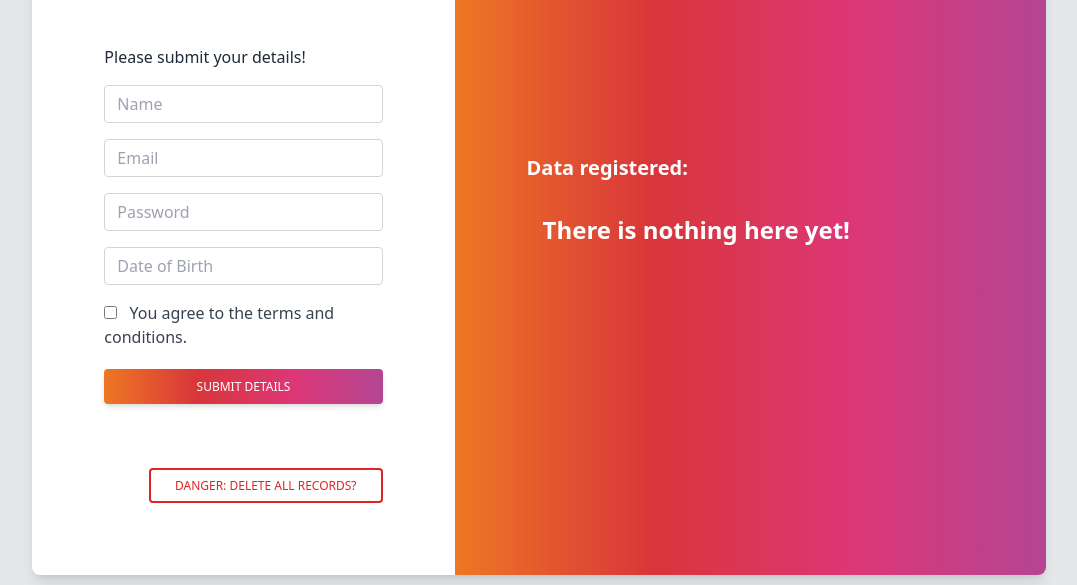
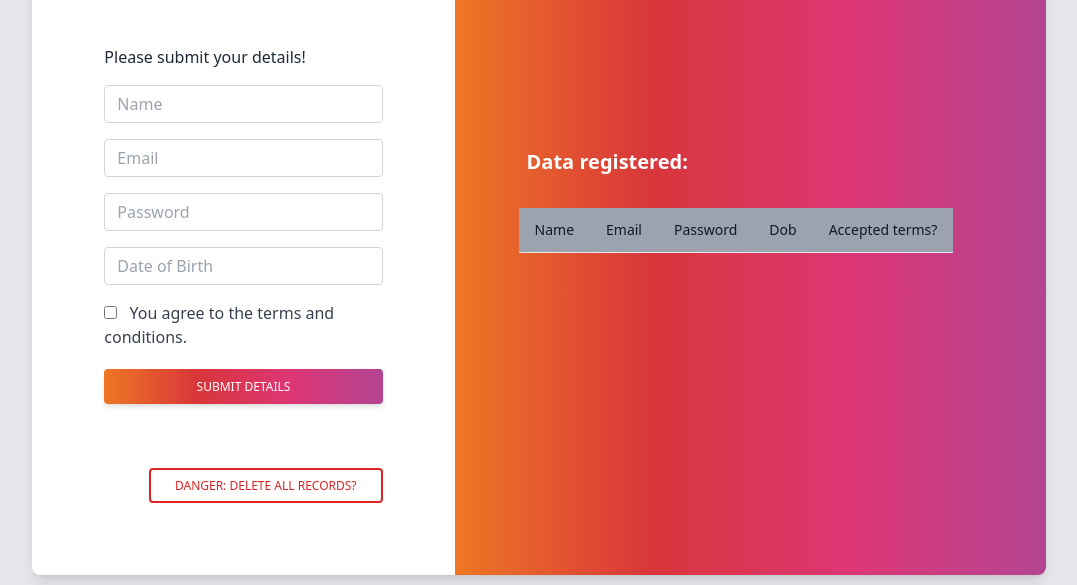
Before and after one commit to shivamsn97/WD101-Form, a plain HTML site: page index.html in a window 1280 px wide. Shown: the part 215-800 px from the top of the page, without its empty margins (101-1178 px from the left). Drawn offline with nearby package versions, Linux system fonts and the light colour scheme.

Commit message:
Removed empty message for submission to bot

```diff
--- a/index.html
+++ b/index.html
@@ -126,7 +126,7 @@
                               <div class="py-2 inline-block min-w-full sm:px-4 lg:px-6">
                                 <div class="overflow-hidden">
                                   <h2 id="nodata" class="text-2xl font-bold text-center hidden px-6">There is nothing here yet!</h2>
-                                  <table class="min-w-full hidden" id="table">
+                                  <table class="min-w-full" id="table">
                                     <thead class="bg-gray-400 border-b">
                                       <tr>
                                         <!-- <th scope="col" class="text-sm font-medium text-gray-900 px-4 py-3 text-left">
--- a/script.js
+++ b/script.js
@@ -50,10 +50,10 @@ function resetDetails() {
         localStorage.clear();
         var table_tbody = document.getElementById("table_tbody");
         table_tbody.innerHTML = "";
-        var table = document.getElementById("table");
-        table.classList.add("hidden");
-        var nodata = document.getElementById("nodata");
-        nodata.classList.remove("hidden");
+        // var table = document.getElementById("table");
+        // table.classList.add("hidden");
+        // var nodata = document.getElementById("nodata");
+        // nodata.classList.remove("hidden");
         return true;
     }
 }
@@ -85,9 +85,9 @@ window.onload = function() {
             addRow(data[i].name, data[i].email, data[i].password, data[i].dob, data[i].terms);
         }
     } else {
-        var nodata = document.getElementById("nodata");
-        var table = document.getElementById("table");
-        nodata.classList.remove("hidden");
-        table.classList.add("hidden");
+        // var nodata = document.getElementById("nodata");
+        // var table = document.getElementById("table");
+        // nodata.classList.remove("hidden");
+        // table.classList.add("hidden");
     }
 }
```
